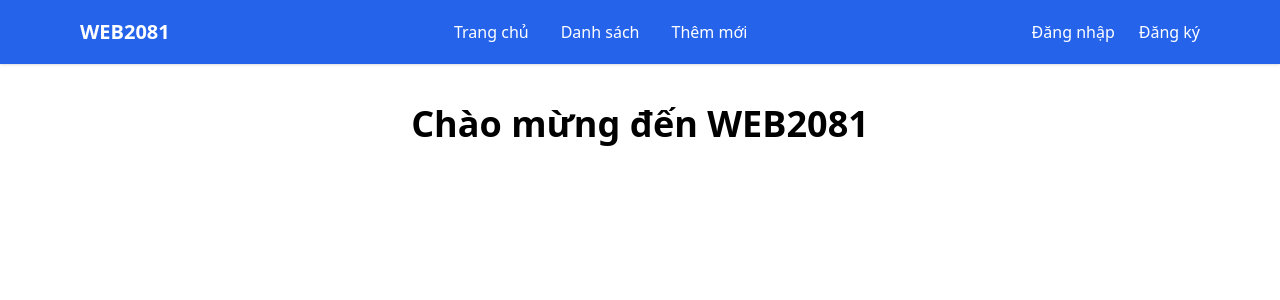
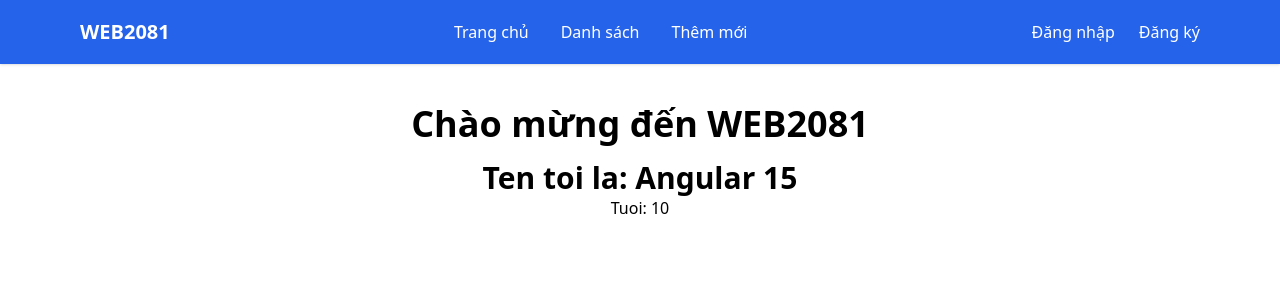
Before and after one commit to lebang271206-ui/fe1-web2081-spring26-main, an Angular app: page / in a window 1280 px wide. Shown: the top 300 px of the page. Built offline with nearby package versions, Linux system fonts and the light colour scheme.

Commit message:
data binding

```diff
--- a/src/app/app.html
+++ b/src/app/app.html
@@ -19,6 +19,8 @@
 
 <div class="max-w-6xl mx-auto mt-10 px-4 text-center">
   <h1 class="text-4xl font-bold mb-4">Chào mừng đến WEB2081</h1>
+   <h2 class="text-3xl font-bold">Ten toi la: {{ fullName }}</h2>
+  <p>Tuoi: {{ age }}</p>
 
   <router-outlet></router-outlet>
 </div>
--- a/src/app/app.ts
+++ b/src/app/app.ts
@@ -9,4 +9,11 @@ import { RouterOutlet } from '@angular/router';
 })
 export class App {
   title = 'my-app';
+   fullName = 'Angular 15';
+  age = 10;
+
+  // method: function
+  sayHello() {
+    console.log('hello ');
+  }
 }
```
